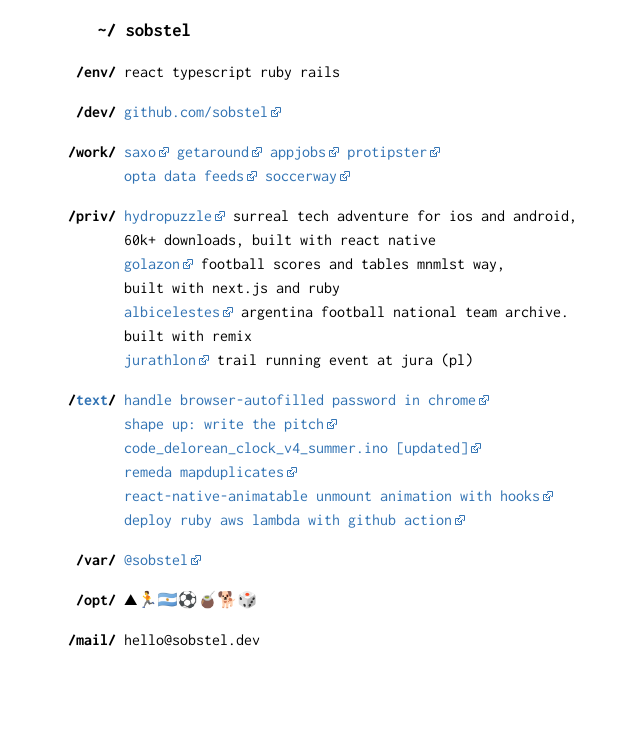
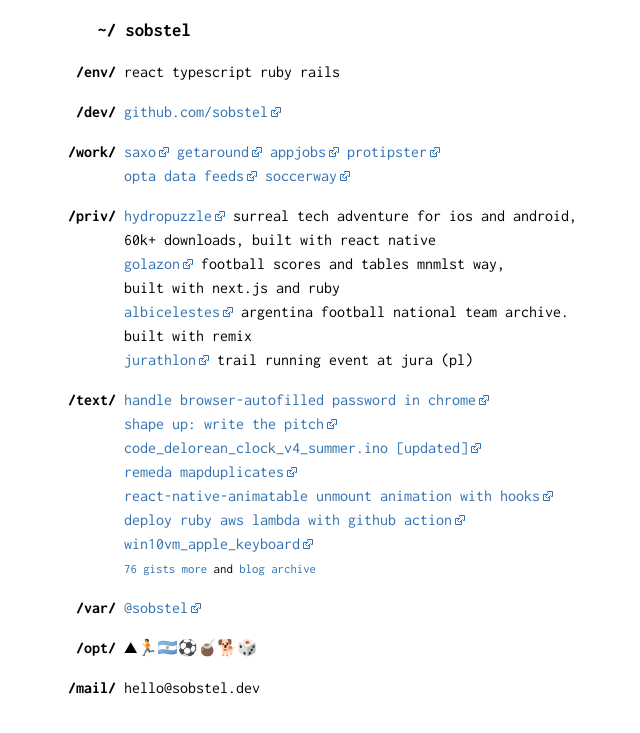
Before and after one commit to sobstel/sobstel.github.com, a Jekyll site: the page built from index.html, in a window 1280 px wide. Shown: the top 733 px of the page, without its empty margins (316-956 px from the left). Built offline with Jekyll 4.4.1, drawn with Linux system fonts in a browser that asks for light colours.

Commit message:
It's kind of fun to do the impossible

```diff
--- a/index.html
+++ b/index.html
@@ -41,11 +41,15 @@
       trail running event at jura (pl)
     </dd>
 
-    <dt>/<a href="/gists/">text</a>/</dt>
+    <dt>/text/</dt>
     <dd>
-      {% for gist in site.data.gists limit:6 %}
+      {% assign top_gists_num = 7 %}
+      {% for gist in site.data.gists limit:top_gists_num %}
         <a href="{{ gist.url }}" target="_blank">{{ gist.title }}</a><br />
       {% endfor %}
+      <small>
+        <a href="/gists/" title="gists">{{ site.data.gists.size | minus: top_gists_num }} gists more</a> and <a href="/blog/">blog archive</a>
+      </small>
     </dd>
     <dt>/var/</dt>
     <dd>
```
